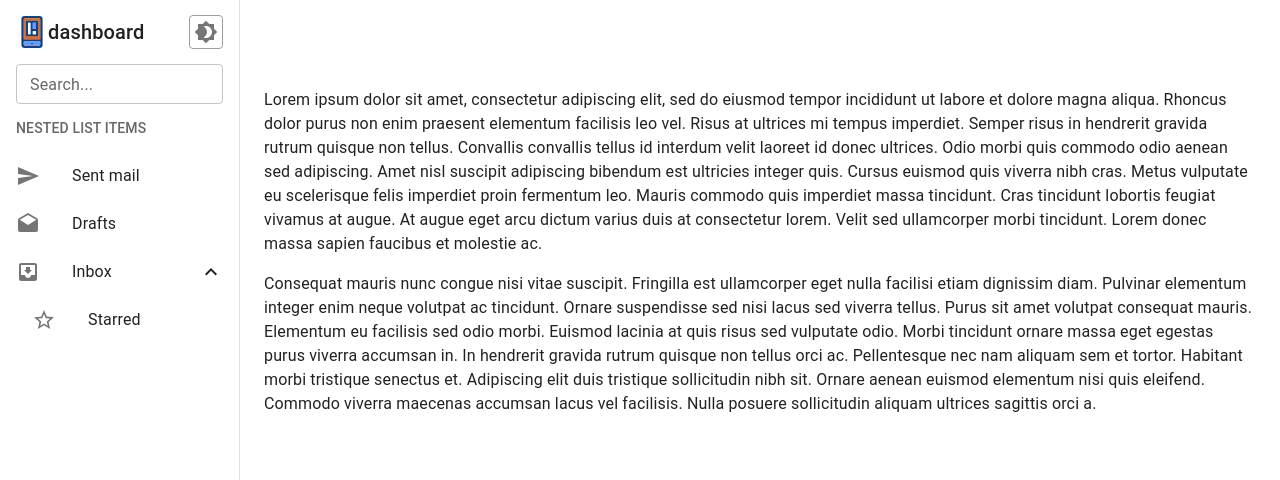
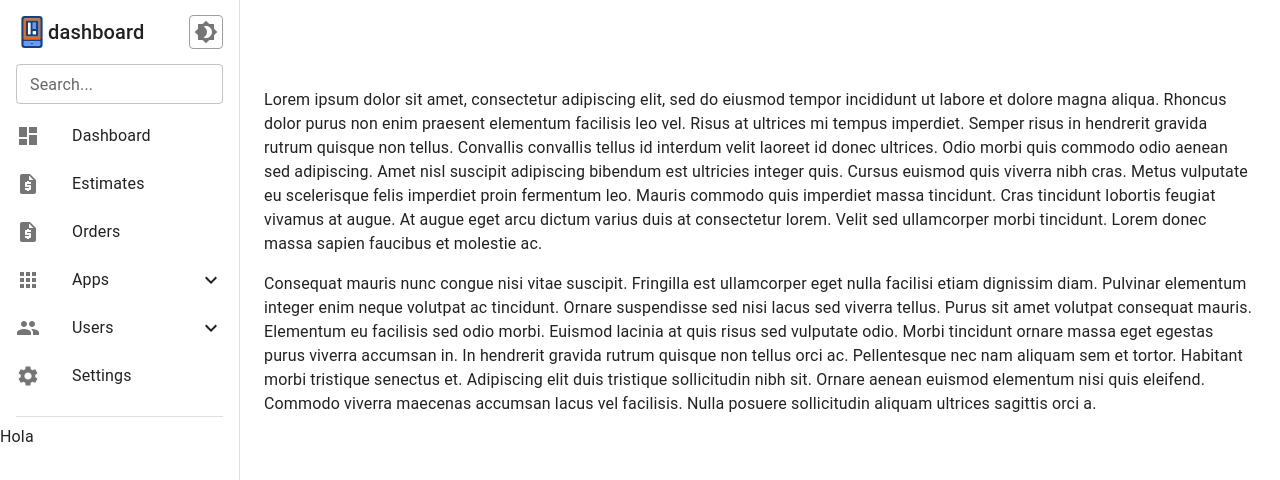
Before and after one commit to reneruano95/react-admin-dashboard-front-end, a React (Vite) app: page / in a window 1280 px wide. Shown: the top 480 px of the page. Built offline with nearby package versions, Linux system fonts and the light colour scheme.

Commit message:
updated sidebar

```diff
--- a/package.json
+++ b/package.json
@@ -14,6 +14,7 @@
     "@emotion/styled": "^11.11.0",
     "@mui/icons-material": "^5.15.7",
     "@mui/material": "^5.15.7",
+    "@types/material-ui": "^0.21.16",
     "react": "^18.2.0",
     "react-dom": "^18.2.0",
     "router-dom": "^2.2.11",
--- a/src/Layout.tsx
+++ b/src/Layout.tsx
@@ -14,17 +14,13 @@ const Layout = () => {
     <ColorModeContext.Provider value={colorMode}>
       <ThemeProvider theme={theme}>
         <CssBaseline />
-        <Sidebar />
-        <Box
-          component="main"
-          sx={{
-            flexGrow: 1,
-            p: 3,
-          }}
-        >
-          <div className="container">
-            <div className="contentContainer"></div>
-          </div>
+        <Box sx={{ display: "flex", height: "100%" }}>
+          <Sidebar />
+          <Box component="main">
+            <div className="container">
+              <div className="contentContainer"></div>
+            </div>
+          </Box>
         </Box>
       </ThemeProvider>
     </ColorModeContext.Provider>
--- a/src/components/sidebar/Menu.tsx
+++ b/src/components/sidebar/Menu.tsx
@@ -8,18 +8,22 @@ import {
   ListItemButton,
   ListItemIcon,
   ListItemText,
-  ListSubheader,
   TextField,
   Toolbar,
   Typography,
+  Divider,
 } from "@mui/material";
 
-import InboxIcon from "@mui/icons-material/MoveToInbox";
-import DraftsIcon from "@mui/icons-material/Drafts";
-import SendIcon from "@mui/icons-material/Send";
+import HomeIcon from "@mui/icons-material/Home";
+import DashboardIcon from "@mui/icons-material/Dashboard";
+import RequestQuoteIcon from "@mui/icons-material/RequestQuote";
+import GroupIcon from "@mui/icons-material/Group";
+import SettingsIcon from "@mui/icons-material/Settings";
+import AppsIcon from "@mui/icons-material/Apps";
+
 import ExpandLess from "@mui/icons-material/ExpandLess";
 import ExpandMore from "@mui/icons-material/ExpandMore";
-import StarBorder from "@mui/icons-material/StarBorder";
+
 import Brightness4Icon from "@mui/icons-material/Brightness4";
 import Brightness7Icon from "@mui/icons-material/Brightness7";
 
@@ -32,14 +36,25 @@ export const Menu = () => {
   const theme = useTheme();
   const colorMode = useContext(ColorModeContext);
 
-  const [open, setOpen] = useState(true);
+  const [openApps, setOpenApps] = useState(false);
+  const [openUsers, setOpenUsers] = useState(false);
 
-  const handleClick = () => {
-    setOpen(!open);
+  const handleClickApps = () => {
+    setOpenApps((prev) => !prev);
+  };
+
+  const handleClickUsers = () => {
+    setOpenUsers((prev) => !prev);
   };
 
   return (
-    <div>
+    <Box
+      sx={{
+        height: "100%",
+        display: "flex",
+        flexDirection: "column",
+      }}
+    >
       <Toolbar
         className="toolbar"
         sx={{
@@ -85,47 +100,93 @@ export const Menu = () => {
       <List
         sx={{ width: "100%" }}
         component="nav"
-        aria-labelledby="nested-list-subheader"
-        subheader={
-          <ListSubheader
-            component="div"
-            id="nested-list-subheader"
-            sx={{ textTransform: "uppercase", backgroundColor: "transparent" }}
-          >
-            Nested List Items
-          </ListSubheader>
-        }
+        aria-labelledby="nested-list"
       >
+        {/*item 1 */}
+        {/* <ListItemButton>
+          <ListItemIcon>
+            <HomeIcon />
+          </ListItemIcon>
+          <ListItemText primary="Home" />
+        </ListItemButton> */}
+
+        {/* item 2 */}
         <ListItemButton>
           <ListItemIcon>
-            <SendIcon />
+            <DashboardIcon />
           </ListItemIcon>
-          <ListItemText primary="Sent mail" />
+          <ListItemText primary="Dashboard" />
         </ListItemButton>
+
+        {/* item 3 */}
         <ListItemButton>
           <ListItemIcon>
-            <DraftsIcon />
+            <RequestQuoteIcon />
           </ListItemIcon>
-          <ListItemText primary="Drafts" />
+          <ListItemText primary="Estimates" />
         </ListItemButton>
-        <ListItemButton onClick={handleClick}>
+
+        {/* item 4 */}
+        <ListItemButton>
           <ListItemIcon>
-            <InboxIcon />
+            <RequestQuoteIcon />
           </ListItemIcon>
-          <ListItemText primary="Inbox" />
-          {open ? <ExpandLess /> : <ExpandMore />}
+          <ListItemText primary="Orders" />
         </ListItemButton>
-        <Collapse in={open} timeout="auto" unmountOnExit>
+
+        {/* item 5 */}
+        <ListItemButton onClick={handleClickApps}>
+          <ListItemIcon>
+            <AppsIcon />
+          </ListItemIcon>
+          <ListItemText primary="Apps" />
+          {openApps ? <ExpandLess /> : <ExpandMore />}
+        </ListItemButton>
+        <Collapse in={openApps} timeout="auto" unmountOnExit>
           <List component="div" disablePadding>
-            <ListItemButton sx={{ pl: 4 }}>
-              <ListItemIcon>
-                <StarBorder />
-              </ListItemIcon>
-              <ListItemText primary="Starred" />
+            <ListItemButton>
+              <ListItemText inset primary="Tasks" />
+            </ListItemButton>
+            <ListItemButton>
+              <ListItemText inset primary="Calendar" />
             </ListItemButton>
           </List>
         </Collapse>
+
+        {/* item 6 */}
+        <ListItemButton onClick={handleClickUsers}>
+          <ListItemIcon>
+            <GroupIcon />
+          </ListItemIcon>
+          <ListItemText primary="Users" />
+          {openUsers ? <ExpandLess /> : <ExpandMore />}
+        </ListItemButton>
+        <Collapse in={openUsers} timeout="auto" unmountOnExit>
+          <List component="div" disablePadding>
+            <ListItemButton>
+              <ListItemText inset primary="All users" />
+            </ListItemButton>
+            <ListItemButton>
+              <ListItemText inset primary="Create a new user" />
+            </ListItemButton>
+            <ListItemButton>
+              <ListItemText inset primary="Roles & permission" />
+            </ListItemButton>
+          </List>
+        </Collapse>
+
+        {/* item 7 */}
+        <ListItemButton>
+          <ListItemIcon>
+            <SettingsIcon />
+          </ListItemIcon>
+          <ListItemText primary="Settings" />
+        </ListItemButton>
       </List>
-    </div>
+      <Divider variant="middle"  sx={{ my: 1 }}/>
+      <Box sx={{ display: "flex" }}>
+        <Typography>Hola</Typography>
+      </Box>
+    </Box>
   );
 };
--- a/src/components/sidebar/Sidebar.tsx
+++ b/src/components/sidebar/Sidebar.tsx
@@ -41,8 +41,11 @@ export const Sidebar = () => {
       <Navbar onClick={handleDrawerToggle} />
       <Box
         component="nav"
-        sx={{ width: { md: drawerWidth }, flexShrink: { md: 0 } }}
-        aria-label="mailbox folders"
+        sx={{
+          width: { md: drawerWidth },
+          flexShrink: { md: 0 },
+        }}
+        aria-label="dashboard folders"
       >
         {!matches ? (
           <Drawer
```
Also changed, not shown: 1 other file (tests, documents, lock files or other folders).
